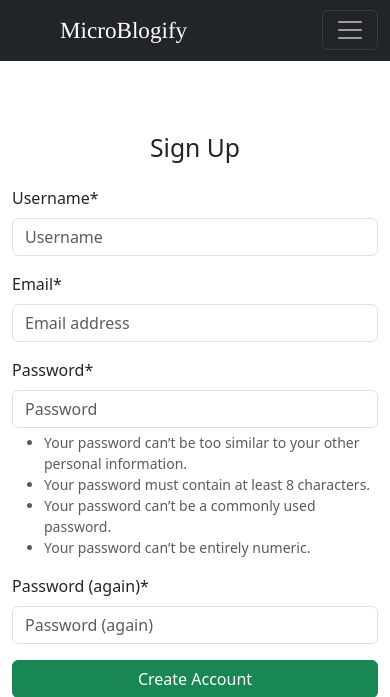
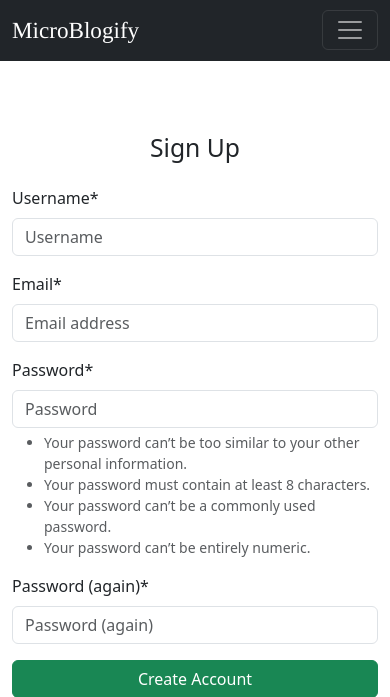
Before and after one commit to RazmikMovsisyan/microblogify, a Django app: page /accounts/signup/ in a window 390 px wide. Shown: the top 697 px of the page. Run offline with Django 4.2, Linux system fonts and the light colour scheme; some libraries are stand-ins or nearby versions; some web fonts are replaced.

Commit message:
Style Logo Position on Mobile Phone: Left

```diff
--- a/blog/templates/blog/base.html
+++ b/blog/templates/blog/base.html
@@ -22,7 +22,7 @@
   <nav class="navbar navbar-expand-lg navbar-dark bg-dark mb-4">
   <div class="container-fluid d-flex justify-content-between align-items-center">
     <!-- Logo -->
-    <a class="navbar-brand ms-5 fs-3" href="{% url 'post_list' %}">MicroBlogify</a>
+    <a class="navbar-brand ms-0 ms-md-5 fs-3" href="{% url 'post_list' %}">MicroBlogify</a>
 
     <button class="navbar-toggler" type="button" data-bs-toggle="collapse" data-bs-target="#navbarSupportedContent"
       aria-controls="navbarSupportedContent" aria-expanded="false" aria-label="Toggle navigation">
```
